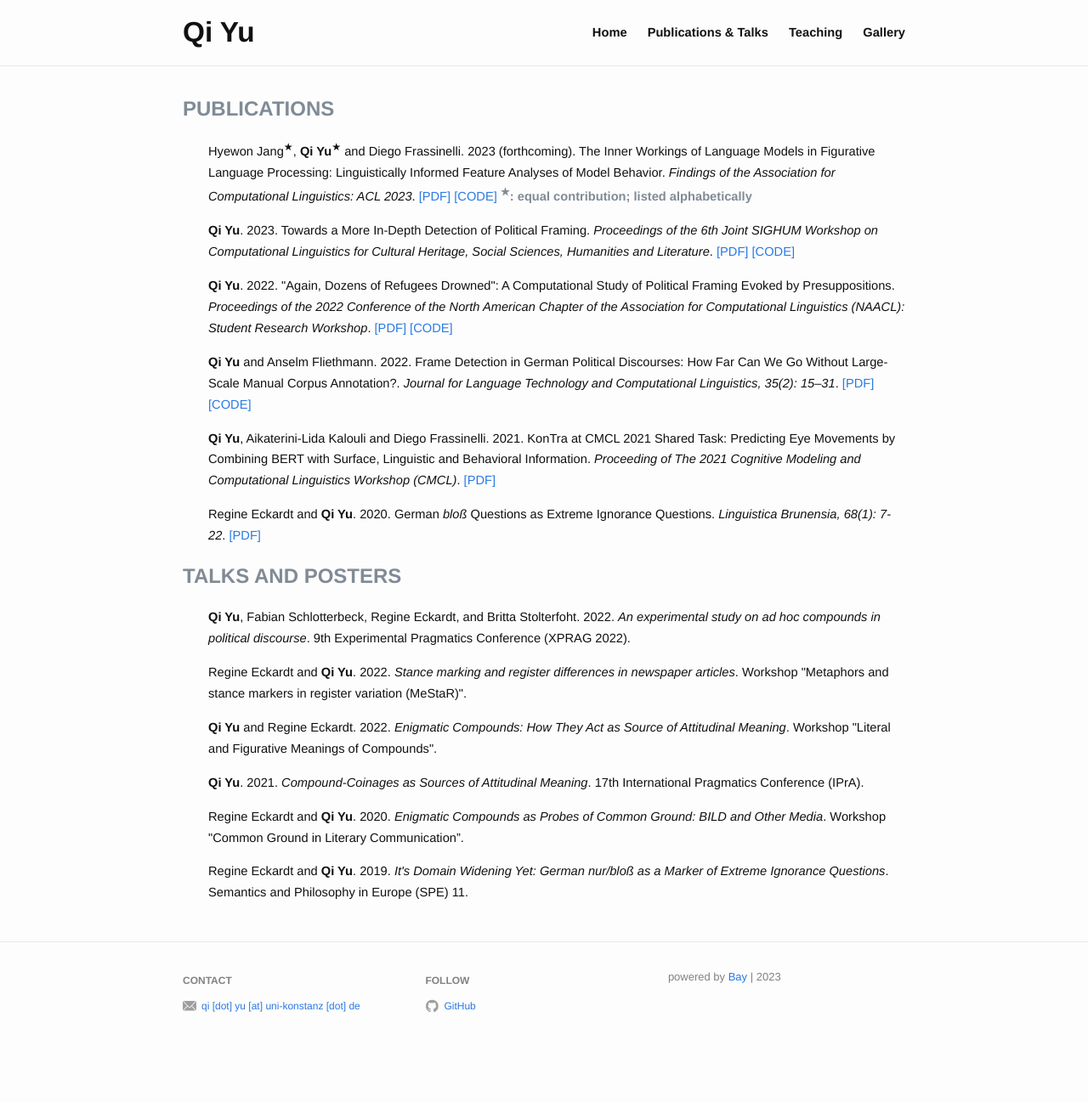
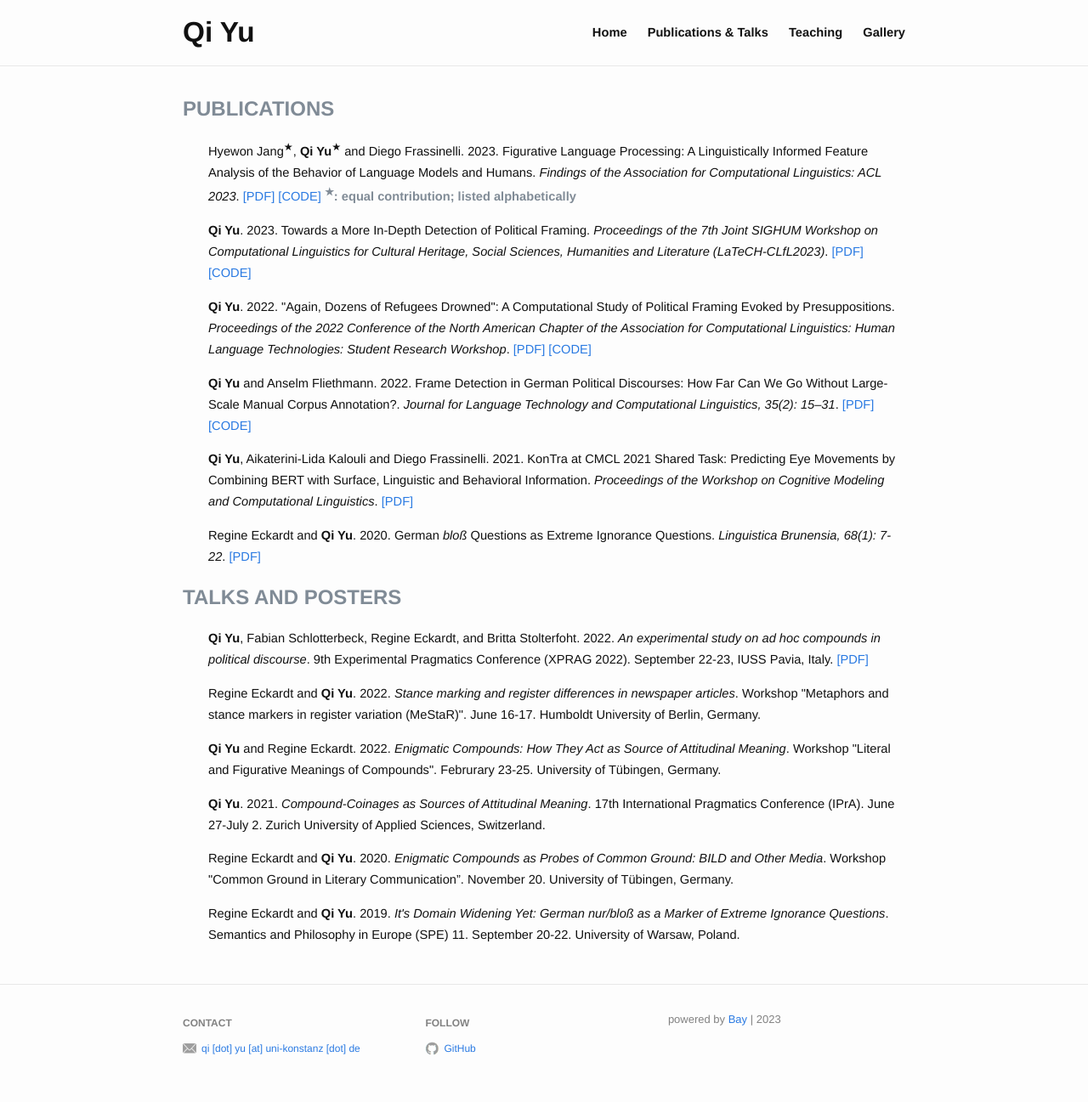
Before and after one commit to qi-yu/qi-yu.github.io, a Jekyll site: the page built from publication.md, in a window 1280 px wide. Shown: the whole page at 85% size. Built offline with Jekyll 4.4.1, drawn with Linux system fonts in a browser that asks for light colours; before the commit the page ends 1247 px from its top, so only the background shows below that.

Commit message:
updated publication list; added link to teaching materials

```diff
--- a/_layouts/publication.html
+++ b/_layouts/publication.html
@@ -26,6 +26,9 @@
               {% if item.workshop and item.workshop != ""%}
               {{ item.workshop }}.
               {% endif %}
+              {% if item.note and item.note != ""%}
+              {{ item.note }}.
+              {% endif %}
               {% if item.pdf and item.pdf != "" and item.pdf != nil %}
                 <a href="{{ item.pdf }}" target="_blank">[PDF]</a>
               {% endif %}
--- a/_layouts/teaching.html
+++ b/_layouts/teaching.html
@@ -9,6 +9,8 @@
       <div class="wrapper">
         <h1 class="page-heading">{{ page.title }}</h1>
         <div class="work">
+
+          <p>A collection of <b>Python programming learning materials</b> developed by me can be found <a href="https://github.com/qi-yu/teaching-materials-python">here</a>.</p>
 
           {% for item in page.items %}
           <ul>
--- a/publication.md
+++ b/publication.md
@@ -5,9 +5,9 @@ categories:
     sections:
       - year: 2023
         items:
-          - title: 'The Inner Workings of Language Models in Figurative Language Processing: Linguistically Informed Feature Analyses of Model Behavior'
+          - title: 'Figurative Language Processing: A Linguistically Informed Feature Analysis of the Behavior of Language Models and Humans'
             authors: Hyewon Jang<sup>&#9733;</sup>, <b>Qi Yu</b><sup>&#9733;</sup> and Diego Frassinelli
-            year: 2023 (forthcoming)
+            year: 2023
             inbook: "Findings of the Association for Computational Linguistics: ACL 2023"
             pdf: https://aclanthology.org/2023.findings-acl.622.pdf
             resource: https://github.com/CoPsyN/figurative-language-processing
@@ -18,7 +18,7 @@ categories:
           - title: 'Towards a More In-Depth Detection of Political Framing'
             authors: <b>Qi Yu</b>
             year: 2023
-            inbook: Proceedings of the 6th Joint SIGHUM Workshop on Computational Linguistics for Cultural Heritage, Social Sciences, Humanities and Literature
+            inbook: Proceedings of the 7th Joint SIGHUM Workshop on Computational Linguistics for Cultural Heritage, Social Sciences, Humanities and Literature (LaTeCH-CLfL2023)
             pdf: https://aclanthology.org/2023.latechclfl-1.18.pdf
             resource: https://github.com/qi-yu/topical-and-rhetorical-framing
 
@@ -27,7 +27,7 @@ categories:
           - title: '&#34;Again, Dozens of Refugees Drowned&#34;&#58; A Computational Study of Political Framing Evoked by Presuppositions'
             authors: <b>Qi Yu</b>
             year: 2022
-            inbook: Proceedings of the 2022 Conference of the North American Chapter of the Association for Computational Linguistics (NAACL)&#58; Student Research Workshop
+            inbook: Proceedings of the 2022 Conference of the North American Chapter of the Association for Computational Linguistics&#58; Human Language Technologies&#58; Student Research Workshop
             pdf: https://aclanthology.org/2022.naacl-srw.5.pdf
             resource: https://github.com/qi-yu/framing-by-presuppositions
 
@@ -45,7 +45,7 @@ categories:
           - title: KonTra at CMCL 2021 Shared Task&#58; Predicting Eye Movements by Combining BERT with Surface, Linguistic and Behavioral Information
             authors: <b>Qi Yu</b>, Aikaterini-Lida Kalouli and Diego Frassinelli
             year: 2021
-            inbook: Proceeding of The 2021 Cognitive Modeling and Computational Linguistics Workshop (CMCL)
+            inbook: Proceedings of the Workshop on Cognitive Modeling and Computational Linguistics
             pdf: https://aclanthology.org/2021.cmcl-1.15.pdf
 
       - year: 2020
@@ -65,6 +65,7 @@ categories:
             year: 2022
             workshop: 9th Experimental Pragmatics Conference (XPRAG 2022)
             note: September 22-23, IUSS Pavia, Italy
+            pdf: https://osf.io/fq69z
 
       - year: 2022
         items:
```
Also changed, not shown: index.md (+1 -1 lines), 4 other files.
